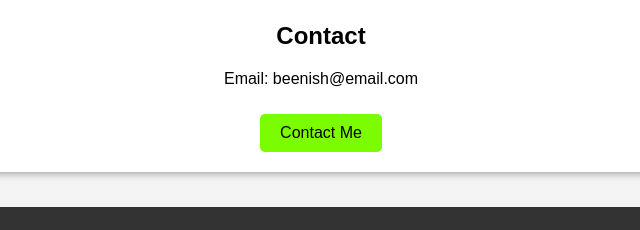
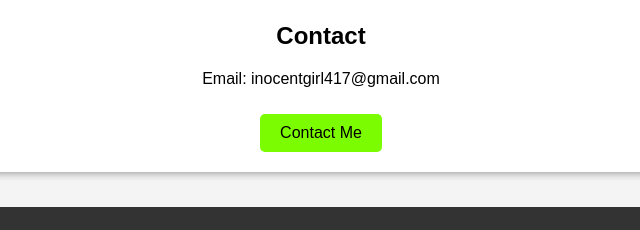
Before and after one commit to Beenish-web/beenish123.github.io, a plain HTML site: page index.html in a window 1280 px wide. Shown: the part 718-948 px from the top of the page, 319-959 px from the left. Drawn offline with Linux system fonts and the light colour scheme.

Commit message:
Change contact email in index.html
Updated contact email in the portfolio.

```diff
--- a/index.html
+++ b/index.html
@@ -101,7 +101,7 @@ footer {
 
 <div class="card">
     <h2>Contact</h2>
-    <p>Email: beenish@email.com</p>
+    <p>Email: inocentgirl417@gmail.com</p>
     <a href="#" class="btn">Contact Me</a>
 </div>
 
```
